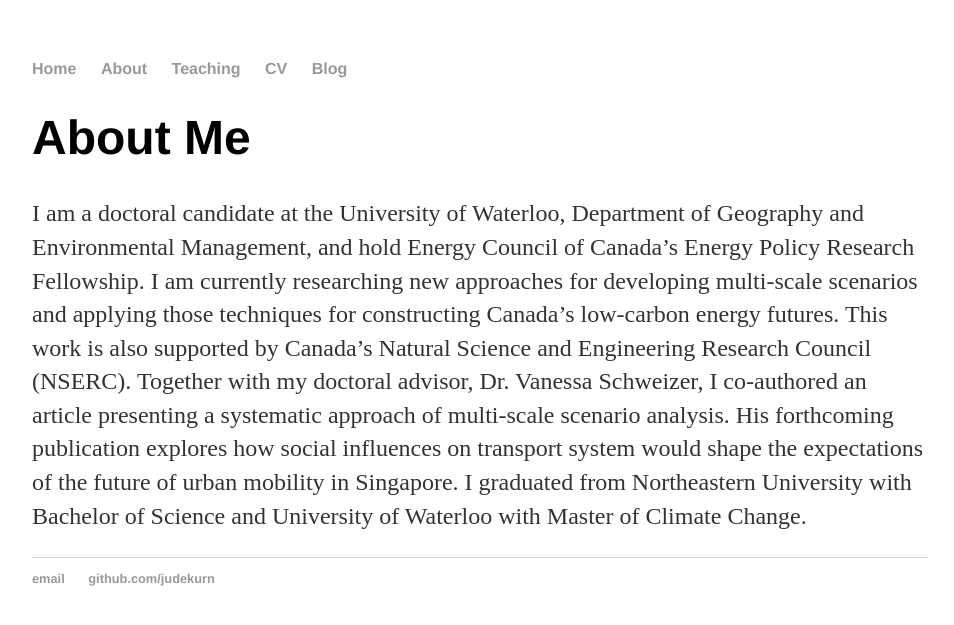
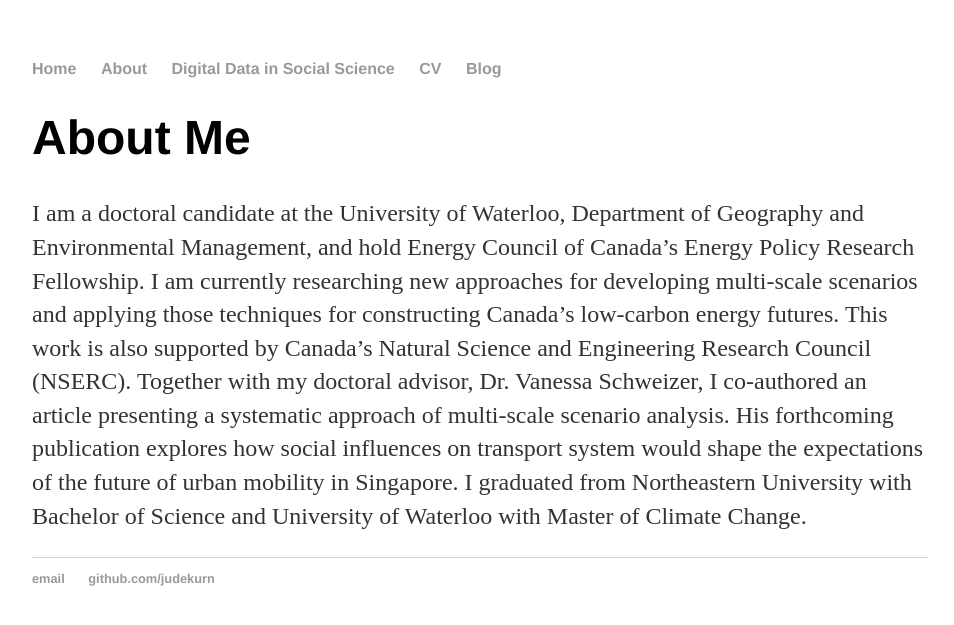
Before and after one commit to judekurn/judekurn.github.io, a Jekyll site: the page built from docs/about.md, in a window 1280 px wide. Shown: the top 625 px of the page, without its empty margins (160-1114 px from the left). Built offline with Jekyll 4.4.1, drawn with Linux system fonts in a browser that asks for light colours; our own code applies the rules of GitHub Pages for plain Markdown files.

Commit message:
Update default.html

```diff
--- a/_layouts/default.html
+++ b/_layouts/default.html
@@ -10,7 +10,7 @@
 	    		<ul>
 	        		<li><a href="/">Home</a></li>
 		        	<li><a href="/docs/about">About</a></li>
-				<li><a href="/docs/teach">Teaching</a></li>
+				<li><a href="/docs/teach/digital_data_social_science">Digital Data in Social Science</a></li>
 	        		<li><a href="/docs/cv">CV</a></li>
 	        		<li><a href="/blog">Blog</a></li>
 	    		</ul>
```
